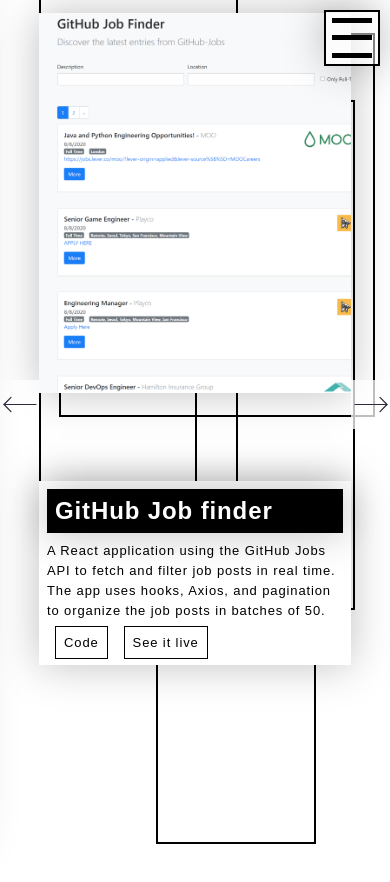
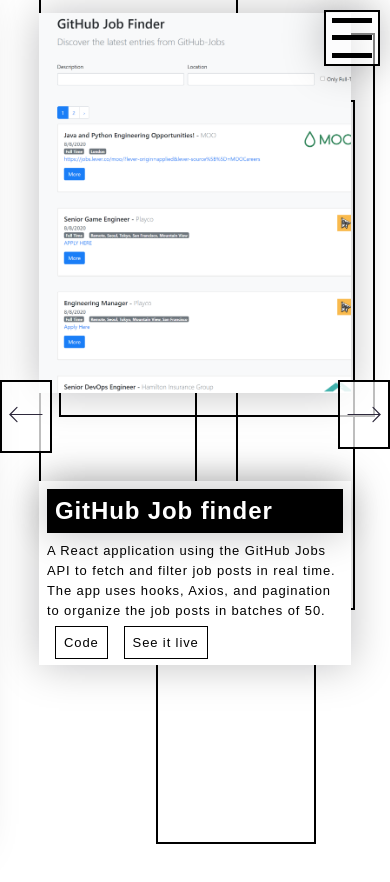
Before and after one commit to Simonoob/Portfolio, a React (Create React App) app: page /projects in a window 390 px wide. Shown: the top 882 px of the page. Built offline with nearby package versions, Linux system fonts and the light colour scheme; what drei, react-three-fiber, webfontloader would draw is missing.

Commit message:
made projects arrows more vidible on mobile with a border

```diff
--- a/src/scss/_mobile.scss
+++ b/src/scss/_mobile.scss
@@ -113,7 +113,8 @@
                 height: fit-content;
                 z-index: 1;
                 background-color: rgba(255, 255, 255, 0.746);
-                padding: 1rem;
+                border: 2px solid black;
+                padding: 1.5rem;
                 position: absolute;
                 top: 45%;
                 &:hover {
```
